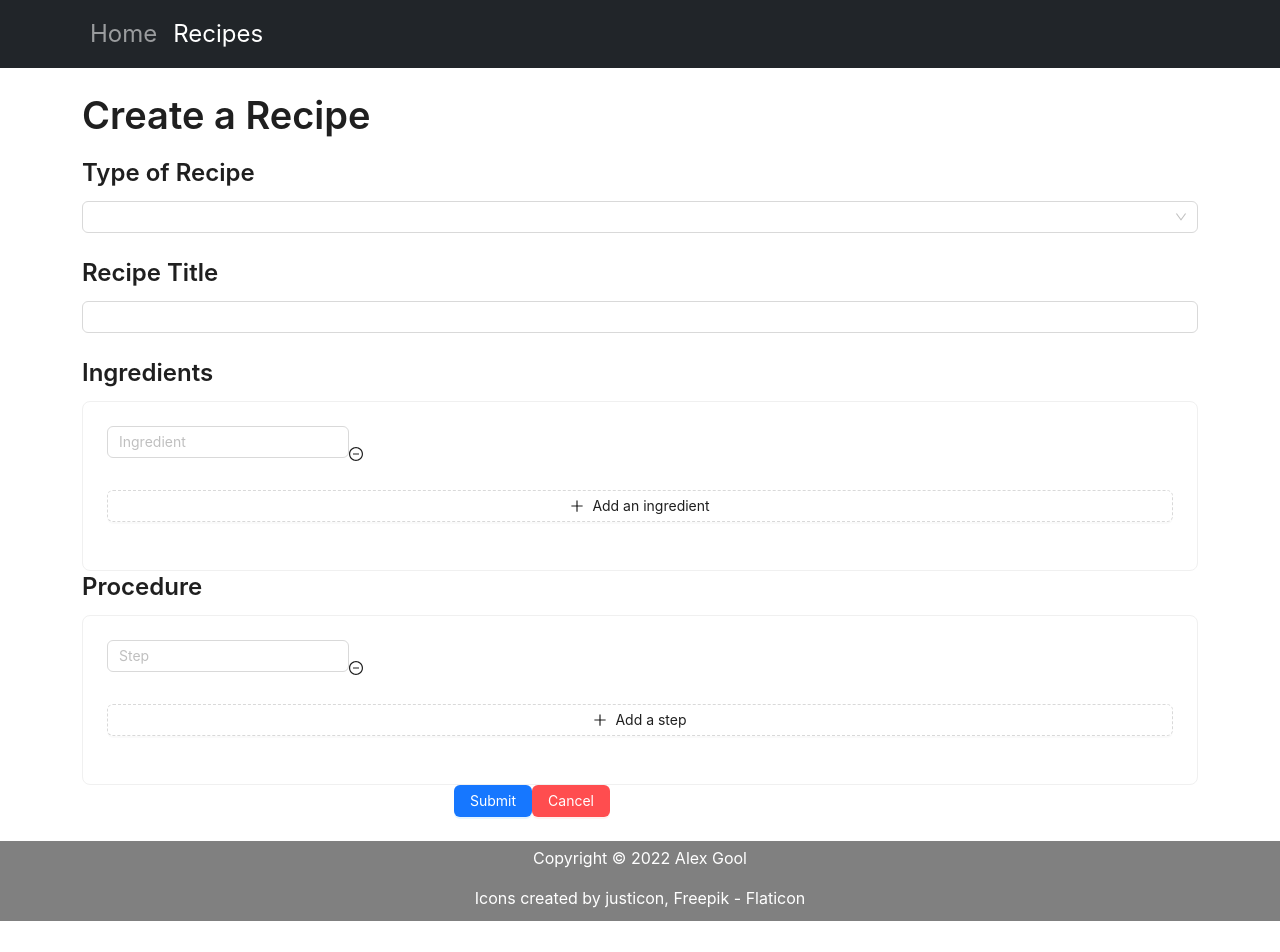
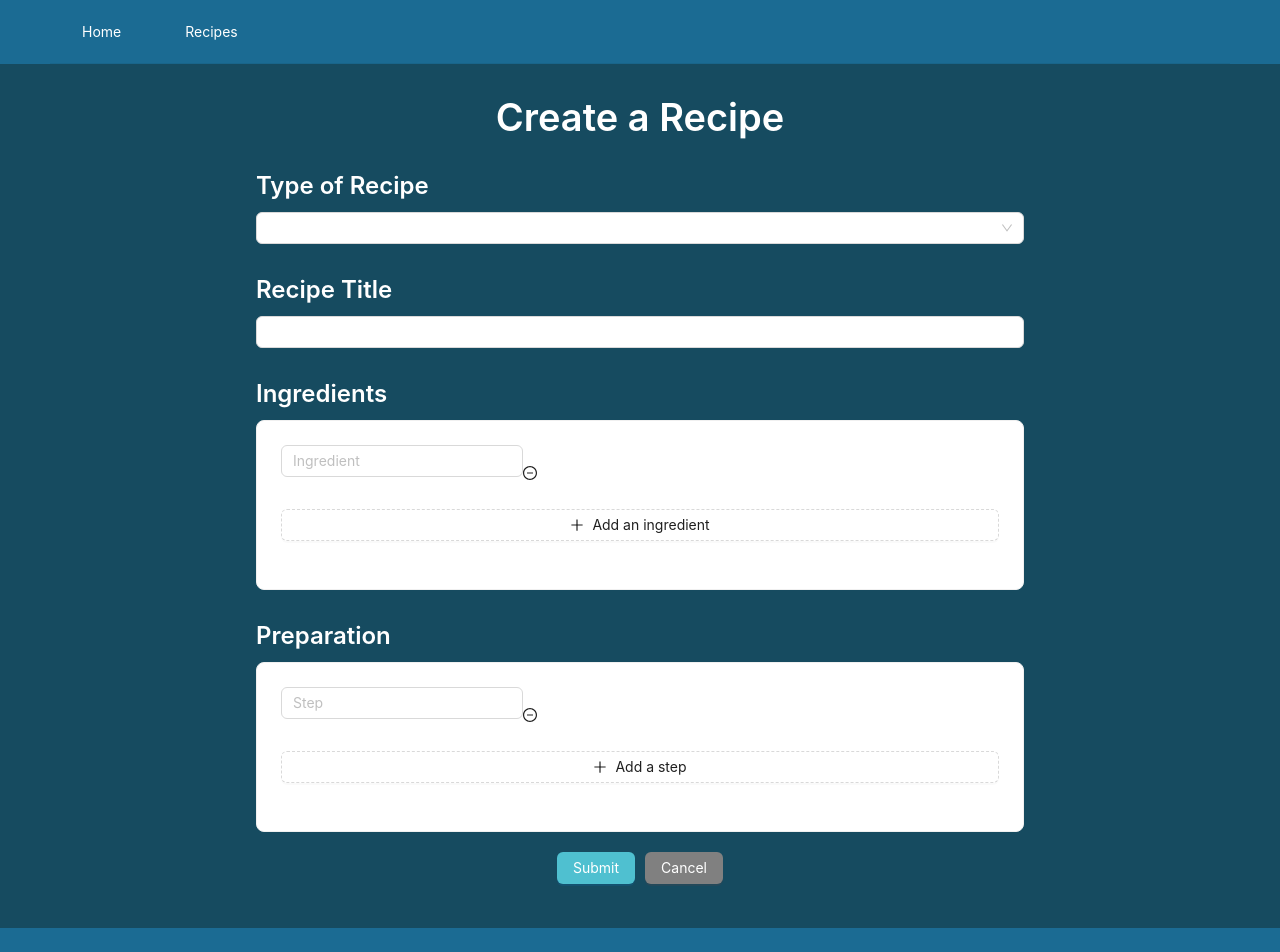
Before and after one commit to xeallogo/Recipe-Organizer, a React (Create React App) app in the folder client/: page /recipes/new in a window 1280 px wide. Shown: the top 952 px of the page. Before the commit the page ends 921 px from the top, so only its background shows below. Built offline with nearby package versions, Linux system fonts and the light colour scheme.

Commit message:
More stylings and refactorings

```diff
--- a/client/src/App.js
+++ b/client/src/App.js
@@ -1,50 +1,95 @@
 import React from 'react';
-import {BrowserRouter as Router, Route, NavLink, Routes} from 'react-router-dom';
+import { BrowserRouter as Router, Route, Routes, useNavigate } from 'react-router-dom';
 import './App.css';
 import Home from './components/pages/Home';
 import RecipeList from './components/recipes/RecipeList';
 import RecipeInfo from './components/recipes/RecipeInfo';
 import RecipeAdd from './components/recipes/RecipeAdd';
 import RecipeEdit from './components/recipes/RecipeEdit';
-import Footer from './components/Footer';
+import { Button, Layout, Menu } from 'antd';
+import { primaryColor, secondaryColor } from './colors';
+const { Content, Header, Footer } = Layout;
 
-function App() {
+const headerStyle = {
+  textAlign: 'center',
+  color: '#fff',
+  height: 64,
+  paddingInline: 50,
+  lineHeight: '64px',
+  backgroundColor: secondaryColor,
+  minHeight: '50px'
+};
+const contentStyle = {
+  textAlign: 'center',
+  height: '100%',
+  color: '#fff',
+  backgroundColor: primaryColor,
+  flex: 1,
+  display: 'flex', // overwrite the original 'block' setting
+  alignItems: 'center', // vertical
+  justifyContent: 'center' // horizontal
+};
+const footerStyle = {
+  textAlign: 'center',
+  color: '#fff',
+  backgroundColor: secondaryColor,
+  minHeight: '50px'
+};
+
+const layoutStyle = {
+  display: 'flex',
+  minHeight: '100vh',
+  margin: 0,
+};
+
+const App = () => {
   return (
     <div className="App">
-    <div className="main-wrapper">
       <Router>
         <Navigation />
-        <div className="container">
-          <Main />
-        </div>
       </Router>
-    </div>
-    <Footer />
-
     </div>
   );
 }
 
-function Navigation() {
-  return(
-
+const Navigation = () => {
+  const today = new Date();
+  const navigate = useNavigate();
+  return (
     <div>
-    <nav className="navbar navbar-expand-lg navbar-dark bg-dark mb-4">
-
-      <div className='container'>
-        <ul className="navbar-nav mr-auto">
-          <li className="nav-item"><NavLink exact="true" className="nav-link"  to="/" style={{fontSize: "3vh"}}>Home</NavLink></li>
-          <li className="nav-item"><NavLink exact="true" className="nav-link"  to="/recipes" style={{fontSize: "3vh"}}>Recipes</NavLink></li>
-        </ul>
-      </div>
-    </nav>
-    </div>
-
-  );
+      <Layout style={layoutStyle}>
+        <Header style={headerStyle}>
+          <Menu
+            style={{ backgroundColor: secondaryColor, color: 'white' }}
+            mode="horizontal"
+            items={[
+              {
+                label: (
+                  <Button
+                    type='link'
+                    onClick={() => navigate('/')}
+                    style={{ color: 'white' }}
+                  >
+                    Home
+                  </Button>
+                ),
+              },
+              {
+                label: (
+                  <Button
+                    type='link'
+                    onClick={() => navigate('/recipes')}
+                    style={{ color: 'white' }}
+                  >
+                    Recipes
+                  </Button>
+                ),
               }
-
-function Main() {
-  return(
+            ]}
+          >
+          </Menu>
+        </Header>
+        <Content style={contentStyle}>
           <Routes>
             <Route path="/recipes" element={<RecipeList />} />
             <Route path="/recipes/new" element={<RecipeAdd />} />
@@ -52,6 +97,15 @@ function Main() {
             <Route path="/recipes/:_id/edit" element={<RecipeEdit />} />
             <Route exact path="/" element={<Home />} />
           </Routes>
+        </Content>
+        <Footer style={footerStyle}>
+          <div className="footer">
+            <p>Copyright © {today.getFullYear()} Alex Gool</p>
+            <p><a style={{ color: 'white' }} href="https://www.flaticon.com/free-icons/cooking" title="cooking icons">Icons created by justicon, Freepik - Flaticon</a></p>
+          </div>
+        </Footer>
+      </Layout>
+    </div>
 
   );
 }
--- /dev/null
+++ b/client/src/colors.js
@@ -0,0 +1,4 @@
+export const primaryColor = '#164B60'
+export const secondaryColor = '#1B6B93'
+export const tertiaryColor = '#4FC0D0'
+export const quaterniaryColor = '#A2FF86'
--- a/client/src/components/Footer.js
+++ /dev/null
@@ -1,12 +0,0 @@
-import React from "react";
-import "./footer-styles.css";
-const today = new Date();
-
-const Footer = () => (
-  <div className="footer">
-  <p>Copyright © {today.getFullYear()} Alex Gool</p>
-  <p><a href="https://www.flaticon.com/free-icons/cooking" title="cooking icons">Icons created by justicon, Freepik - Flaticon</a></p>
-  </div>
-);
-
-export default Footer;
--- a/client/src/components/footer-styles.css
+++ /dev/null
@@ -1,14 +0,0 @@
-.footer {
-  text-align: center;
-  background-color: gray;
-  color: white;
-  padding: 5px;
-  bottom: 0;
-  width: 100%;
-  height: 5rem;
-}
-
-a {
-  text-decoration: none;
-  color: white
-}
--- a/client/src/components/pages/Home.js
+++ b/client/src/components/pages/Home.js
@@ -1,53 +1,25 @@
 import React from 'react';
-import Carousel from 'react-bootstrap/Carousel';
-import "./Home-styles.css";
+import { Button, Typography } from 'antd';
+import { useNavigate } from 'react-router-dom';
+import { tertiaryColor } from '../../colors';
+const { Title } = Typography;
 
 function Home() {
+  const navigate = useNavigate()
   return (
-    <div className="jumbotron">
-    <main role="main">
-
-   <div className="jumbotron">
-     <div className="container">
-       <h1 className="display-3">Recipe Organizer</h1>
-       <h4>Welcome to the app that keeps all your favorite recipes in one place.</h4>
-       <p><a className="btn btn-secondary btn-lg" href="/recipes" role="button">Get started</a></p>
-     </div>
-   </div>
-
-   <Carousel interval={2000} variant="dark" className="carouselContainer" >
-  <Carousel.Item>
-    <img
-      className="rounded d-block carouselImage"
-      src={process.env.PUBLIC_URL + '/carousel1.jpg'}
-      alt="First slide"
-    />
-  </Carousel.Item>
-  <Carousel.Item>
-    <img
-      className="rounded d-block carouselImage"
-      src={process.env.PUBLIC_URL + '/carousel2.jpg'}
-      alt="Second slide"
-    />
-  </Carousel.Item>
-  <Carousel.Item>
-    <img
-      className="rounded d-block carouselImage"
-      src={process.env.PUBLIC_URL + '/carousel3.jpg'}
-      alt="Third slide"
-    />
-  </Carousel.Item>
-  <Carousel.Item>
-    <img
-      className="d-block carouselImage"
-      src={process.env.PUBLIC_URL + '/carousel4.jpg'}
-      alt="Third slide"
-    />
-  </Carousel.Item>
-</Carousel>
-
-
- </main>
+    <div style={{ textAlign: 'center' }}>
+      <Title style={{ color: 'white' }}>Recipe Book</Title>
+      <Title style={{ color: 'white' }} level={3}>
+        Welcome to the app that keeps all your favorite recipes in one place!
+      </Title>
+      <Button
+        type='primary link'
+        size='large'
+        onClick={() => navigate('/recipes')}
+        style={{backgroundColor: tertiaryColor}}
+      >
+        Get started
+      </Button>
     </div>
   );
 }
--- a/client/src/components/recipes/RecipeAdd.js
+++ b/client/src/components/recipes/RecipeAdd.js
@@ -3,6 +3,7 @@ import { post } from 'axios';
 import { useNavigate } from "react-router-dom";
 import { Form, Input, Typography, Button, Select, Card } from 'antd';
 import { MinusCircleOutlined, PlusOutlined } from '@ant-design/icons';
+import { tertiaryColor } from "../../colors";
 const { Title } = Typography;
 
 const RecipeAdd = (props) => {
@@ -23,19 +24,17 @@ const RecipeAdd = (props) => {
     } catch (error) {
       console.log('error', error);
     }
-    navigate(`/recipes/${params._id}`)
   }
 
   return (
-    <div>
-      <Title>Create a Recipe</Title>
-
+    <div style={{ margin: 'auto', width: '60%' }}>
+      <Title style={{ color: 'white', marginTop: '30px' }}>Create a Recipe</Title>
       <Form
         form={form}
         onFinish={handleSubmit}
         initialValues={initialValues}
       >
-        <Title level={3}>Type of Recipe</Title>
+        <Title style={{ textAlign: 'left', color: 'white', margin: "30px 0 10px 0" }} level={3}>Type of Recipe</Title>
         <Form.Item
           name="typeOfRecipe"
           rules={[{ required: true, message: 'Please select a recipe type!' }]}
@@ -47,14 +46,14 @@ const RecipeAdd = (props) => {
             <Select.Option value="Dessert">Dessert</Select.Option>
           </Select>
         </Form.Item>
-        <Title level={3}>Recipe Title</Title>
+        <Title style={{ textAlign: 'left', color: 'white', margin: "30px 0 10px 0" }} level={3}>Recipe Title</Title>
         <Form.Item
           name="title"
           rules={[{ required: true, message: 'Please enter a title!' }]}
         >
           <Input />
         </Form.Item>
-        <Title level={3}>Ingredients</Title>
+        <Title style={{ textAlign: 'left', color: 'white', margin: "30px 0 10px 0" }} level={3}>Ingredients</Title>
         <Card>
           <Form.List name="ingredients">
             {(fields, { add, remove }) => (
@@ -76,7 +75,7 @@ const RecipeAdd = (props) => {
             )}
           </Form.List>
         </Card>
-        <Title level={3}>Procedure</Title>
+        <Title style={{ textAlign: 'left', color: 'white', margin: "30px 0 10px 0" }} level={3}>Preparation</Title>
         <Card>
           <Form.List name="procedure">
             {(fields, { add, remove }) => (
@@ -98,11 +97,11 @@ const RecipeAdd = (props) => {
             )}
           </Form.List>
         </Card>
-        <Form.Item wrapperCol={{ offset: 8, span: 16 }}>
-          <Button type="primary" htmlType="submit">
+        <Form.Item >
+          <Button style={{margin: '20px 5px', backgroundColor: tertiaryColor}} type="primary" htmlType="submit">
             Submit
           </Button>
-          <Button type="primary" danger onClick={() => navigate("/recipes")}>
+          <Button style={{margin: '20px 5px', backgroundColor: 'gray'}} type="primary" danger onClick={() => navigate("/recipes")}>
             Cancel
           </Button>
         </Form.Item>
--- a/client/src/components/recipes/RecipeEdit.js
+++ b/client/src/components/recipes/RecipeEdit.js
@@ -4,6 +4,7 @@ import { useNavigate, useParams } from "react-router-dom";
 import Title from "antd/es/typography/Title";
 import { Button, Card, Form, Input, Select } from "antd";
 import { MinusCircleOutlined, PlusOutlined } from '@ant-design/icons';
+import { tertiaryColor } from "../../colors";
 
 const RecipeEdit = (props) => {
   const navigate = useNavigate();
@@ -33,8 +34,8 @@ const RecipeEdit = (props) => {
   }
 
   return (
-    <div>
-      <Title>Edit a Recipe</Title>
+    <div style={{ margin: 'auto', width: '60%' }}>
+      <Title style={{ color: 'white', marginTop: '30px' }}>Edit a Recipe</Title>
       <Form
         form={form}
         onFinish={handleSubmit}
@@ -45,7 +46,7 @@ const RecipeEdit = (props) => {
         >
           <input type="hidden" />
         </Form.Item>
-        <Title level={3}>Type of Recipe</Title>
+        <Title style={{ textAlign: 'left', color: 'white', margin: "30px 0 10px 0" }} level={3}>Type of Recipe</Title>
         <Form.Item
           name="typeOfRecipe"
           rules={[{ required: true, message: 'Please select a recipe type!' }]}
@@ -57,14 +58,14 @@ const RecipeEdit = (props) => {
             <Select.Option value="dessert">Dessert</Select.Option>
           </Select>
         </Form.Item>
-        <Title level={3}>Recipe Title</Title>
+        <Title style={{ textAlign: 'left', color: 'white', margin: "30px 0 10px 0" }} level={3}>Recipe Title</Title>
         <Form.Item
           name="title"
           rules={[{ required: true, message: 'Please enter a title!' }]}
         >
           <Input />
         </Form.Item>
-        <Title level={3}>Ingredients</Title>
+        <Title style={{ textAlign: 'left', color: 'white', margin: "30px 0 10px 0" }} level={3}>Ingredients</Title>
         <Card>
           <Form.List name="ingredients">
             {(fields, { add, remove }) => (
@@ -86,7 +87,7 @@ const RecipeEdit = (props) => {
             )}
           </Form.List>
         </Card>
-        <Title level={3}>Procedure</Title>
+        <Title style={{ textAlign: 'left', color: 'white', margin: "30px 0 10px 0" }} level={3}>Preparation</Title>
         <Card>
           <Form.List name="procedure">
             {(fields, { add, remove }) => (
@@ -108,11 +109,11 @@ const RecipeEdit = (props) => {
             )}
           </Form.List>
         </Card>
-        <Form.Item wrapperCol={{ offset: 8, span: 16 }}>
-          <Button type="primary" htmlType="submit">
+        <Form.Item >
+          <Button style={{margin: '20px 5px', backgroundColor: tertiaryColor}} type="primary" htmlType="submit">
             Submit
           </Button>
-          <Button type="primary" danger onClick={() => navigate("/recipes")}>
+          <Button style={{margin: '20px 5px', backgroundColor: 'gray'}} type="primary" danger onClick={() => navigate("/recipes")}>
             Cancel
           </Button>
         </Form.Item>
--- a/client/src/components/recipes/RecipeInfo.js
+++ b/client/src/components/recipes/RecipeInfo.js
@@ -1,8 +1,11 @@
 import React, { useState, useEffect } from "react";
 import axios from 'axios';
-import { Link, useParams, useNavigate } from 'react-router-dom';
+import { useParams, useNavigate } from 'react-router-dom';
+import { Button, Modal, Typography } from "antd";
+import { tertiaryColor } from "../../colors";
+const { Title } = Typography;
 
-const  RecipeInfo = (props) => {
+const RecipeInfo = (props) => {
   const [recipe, setRecipe] = useState({});
   const { _id } = useParams();
   const navigate = useNavigate();
@@ -12,47 +15,74 @@ const  RecipeInfo = (props) => {
       try {
         const response = await axios.get(`/api/recipes/${_id}/`);
         setRecipe(response.data);
-      } catch(error) {
+      } catch (error) {
         console.log('error', error);
       }
     }
     getRecipe();
   }, [props, _id]);
 
-  const handleDelete = async () => {
-    try {
-      await axios.delete(`/api/recipes/${_id}/`);
-      navigate("/recipes");
-    } catch(error) {
-      console.error(error);
-    }
+  const handleDelete = () => {
+    Modal.warning({
+      closable: true,
+      title: 'Wait!',
+      content: 'Are you sure you want to delete this recipe?',
+      onOk: async () => {
+        try {
+          await axios.delete(`/api/recipes/${_id}/`);
+          navigate("/recipes");
+        } catch (error) {
+          console.error(error);
+        }
+      },
+      onCancel: () => { Modal.destroyAll() }
+    })
   }
 
-  let ingredientList = recipe.ingredients;
-  let procedureList = recipe.procedure;
+  const ingredientList = recipe.ingredients;
+  const procedureList = recipe.procedure;
 
   return (
     <div>
-      <h1>{recipe.title}</h1>
-      <h5>({recipe.typeOfRecipe})</h5>
-      <h3 style={{margin: "30px 0 10px 0"}}>Ingredients</h3>
+      <Title style={{ color: 'white', marginTop: '30px' }} >{recipe.title}</Title>
+      <Title style={{ color: 'white' }} level={3}>{recipe.typeOfRecipe}</Title>
+      <div style={{ margin: 'auto', width: '80%' }}>
+        <Title level={3} style={{ textAlign: 'left', color: 'white', margin: "30px 0 10px 0" }}>Ingredients</Title>
         <ul>
           {ingredientList?.map((ingredient, i) =>
-            <li key={i}>{ingredient}</li>
+            <li style={{ textAlign: 'left' }} key={i}>{ingredient}</li>
           )}
         </ul>
-      <h3 style={{margin: "30px 0 10px 0"}}>Preparation</h3>
+        <Title level={3} style={{ textAlign: 'left', color: 'white', margin: "30px 0 10px 0" }}>Preparation</Title>
         <ol>
           {procedureList?.map((step, i) =>
-            <li key={i}>{step}</li>
+            <li style={{ textAlign: 'left' }} key={i}>{step}</li>
           )}
         </ol>
-      <div className="btn-group" style={{margin: "50px 0 0 0"}}>
-        <Link to={`/recipes/${_id}/edit`} className="btn btn-primary">Edit</Link>
-        <button onClick={handleDelete} className="btn btn-danger">Delete</button>
-        <Link to="/recipes" className="btn btn-secondary">Close</Link>
       </div>
-      <hr/>
+      <div style={{ marginBottom: '20px' }}>
+        <Button
+          type='link primary'
+          onClick={() => navigate(`/recipes/${_id}/edit`)}
+          style={{ margin: '5px', color: 'white', backgroundColor: tertiaryColor }}
+        >
+          Edit
+        </Button>
+        <Button
+          type='link primary'
+          onClick={handleDelete}
+          style={{ margin: '5px', color: 'white', backgroundColor: 'red' }}
+        >
+          Delete
+        </Button>
+        <Button
+          type='link primary'
+          onClick={() => navigate(`/recipes`)}
+          style={{ margin: '5px', color: 'white', backgroundColor: 'grey' }}
+        >
+          Close
+        </Button>
+      </div>
     </div>
   );
 };
--- a/client/src/components/recipes/RecipeList.js
+++ b/client/src/components/recipes/RecipeList.js
@@ -1,33 +1,40 @@
 import React, { useState, useEffect } from 'react';
-import  axios  from 'axios';
-import { Link } from 'react-router-dom';
-import Button from 'react-bootstrap/Button';
-import Card from 'react-bootstrap/Card';
-import CardGroup from 'react-bootstrap/CardGroup';
+import axios from 'axios';
+import { useNavigate } from 'react-router-dom';
+import { tertiaryColor } from '../../colors';
+import { SearchOutlined } from '@ant-design/icons';
+import { Card, Button, Typography, Input, Avatar } from 'antd';
+const { Title } = Typography;
+const { Meta } = Card;
 
-
+const getIcon = (recipe) => {
+  if (recipe.typeOfRecipe === "Appetizer") {
+    return process.env.PUBLIC_URL + '/appetizer.png'
+  } else if (recipe.typeOfRecipe === "Entree") {
+    return process.env.PUBLIC_URL + '/chicken-leg.png'
+  } else if (recipe.typeOfRecipe === "Side") {
+    return process.env.PUBLIC_URL + '/salad.png'
+  } else if (recipe.typeOfRecipe === "Dessert") {
+    return process.env.PUBLIC_URL + '/cupcake.png'
+  }
+}
 
 const RecipeList = () => {
   const [recipes, setRecipes] = useState([]);
-  const [ newSearch, setNewSearch ] = useState('');
-
+  const [newSearch, setNewSearch] = useState('');
+  const navigate = useNavigate();
 
   useEffect(() => {
     const getRecipes = async () => {
       try {
         const response = await axios.get("/api/recipes");
         setRecipes(response.data);
-      } catch(error) {
+      } catch (error) {
         console.log('error', error);
       }
     };
     getRecipes();
   }, []);
-
-  const handleSearch = (event) => {
-    const search = event.target.value;
-    setNewSearch(search);
-  };
 
   const showSearchResults = newSearch
     ? recipes.sort((a, b) => a.title.localeCompare(b.title)).filter(recipe =>
@@ -35,80 +42,51 @@ const RecipeList = () => {
     : recipes.sort((a, b) => a.title.localeCompare(b.title));
 
   return (
-    <div>
-      <h1>
-        Recipe List
-        <Link to="/recipes/new" className="btn btn-lg btn-primary float-right" style={{float: "right"}}>Create Recipe</Link>
-      </h1>
-
-      <div className="input-group float-right rounded">
-        <div className="form-outline">
-          <input type="search" id="form1" className="form-control" placeholder="Search" onChange={handleSearch} value={newSearch}/>
+    <div style={{ width: '80%' }}>
+      <Title style={{ color: 'white', marginTop: '15px' }}>Your Book</Title>
+      <div style={{ display: 'flex' }}>
+        <Input.Search
+          allowClear
+          onSearch={(value) => setNewSearch(value)}
+          style={{ width: '40%' }}
+          placeholder='Search for a recipe by title'
+          size='large'
+          enterButton={(
+            <Button type="primary" style={{ backgroundColor: tertiaryColor}}>
+              <SearchOutlined/>
+            </Button>
+          )}
+        />
+        <Button
+          type='primary'
+          size='large'
+          style={{ marginLeft: 'auto', backgroundColor: tertiaryColor }}
+          onClick={() => navigate('/recipes/new')}
+        >
+          Create Recipe
+        </Button>
       </div>
-        <button type="submit" className="btn btn-primary" onSubmit={handleSearch}>
-          <i className="fas fa-search"></i>
-        </button>
-      </div>
-
-      <hr/>
-
-      <CardGroup>
+      <hr />
+      <Card style={{ margin: '40px 0', backgroundColor: 'lightgrey' }}>
+        <div style={{ display: 'flex', flexFlow: 'row wrap' }}>
           {showSearchResults.map(recipe => {
-        return(
-          <div key={recipe._id}>
-            <Card style={{ width: '15rem', margin: "15px" }}>
-
-
-              <div>
-                {( () => {
-                  if (recipe.typeOfRecipe === "Appetizer") {
             return (
-                      <Card.Img
-                      variant="top"
-                      src={process.env.PUBLIC_URL + '/appetizer.png'}
-                      alt="Appetizer Image"
-                      style={{width: "200px"}}
-                      />)
-                  } else if (recipe.typeOfRecipe === "Entree") {
-                    return (
-                      <Card.Img
-                      variant="top"
-                      src={process.env.PUBLIC_URL + '/chicken-leg.png'}
-                      alt="Entree Image"
-                      style={{width: "200px"}}
-                      />)
-                  } else if (recipe.typeOfRecipe === "Side") {
-                    return (
-                      <Card.Img
-                      variant="top"
-                      src={process.env.PUBLIC_URL + '/salad.png'}
-                      alt="Side Image"
-                      style={{width: "200px"}}
-                      />)
-                  } else if (recipe.typeOfRecipe === "Dessert") {
-                    return (
-                      <Card.Img
-                      variant="top"
-                      src={process.env.PUBLIC_URL + '/cupcake.png'}
-                      alt="Dessert Image"
-                      style={{width: "200px"}}
+              <div onClick={() => navigate(`/recipes/${recipe._id}`)} key={recipe._id}>
+                <Card
+                  hoverable
+                  style={{ display: 'flex', margin: '10px' }}
+                >
+                  <Meta
+                    avatar={<Avatar size="large" src={getIcon(recipe)} />}
+                    title={recipe.title}
                   />
-                    )
-                  }
-                })()}
-              </div>
-
-              <Card.Body>
-                  <Card.Title><h2>{recipe.title}</h2> <h5>({recipe.typeOfRecipe})</h5></Card.Title>
-                  <Card.Text>
-                  </Card.Text>
-                <Link to={`/recipes/${recipe._id}`}><Button variant="secondary">Go to recipe</Button></Link>
-              </Card.Body>
                 </Card>
               </div>
             )
           })}
-      </CardGroup>
+        </div>
+      </Card>
+
     </div>
   )
 }
```
Also changed, not shown: 1 other file (tests, documents, lock files or other folders). Lines whose indentation alone changed are shown as unchanged.
